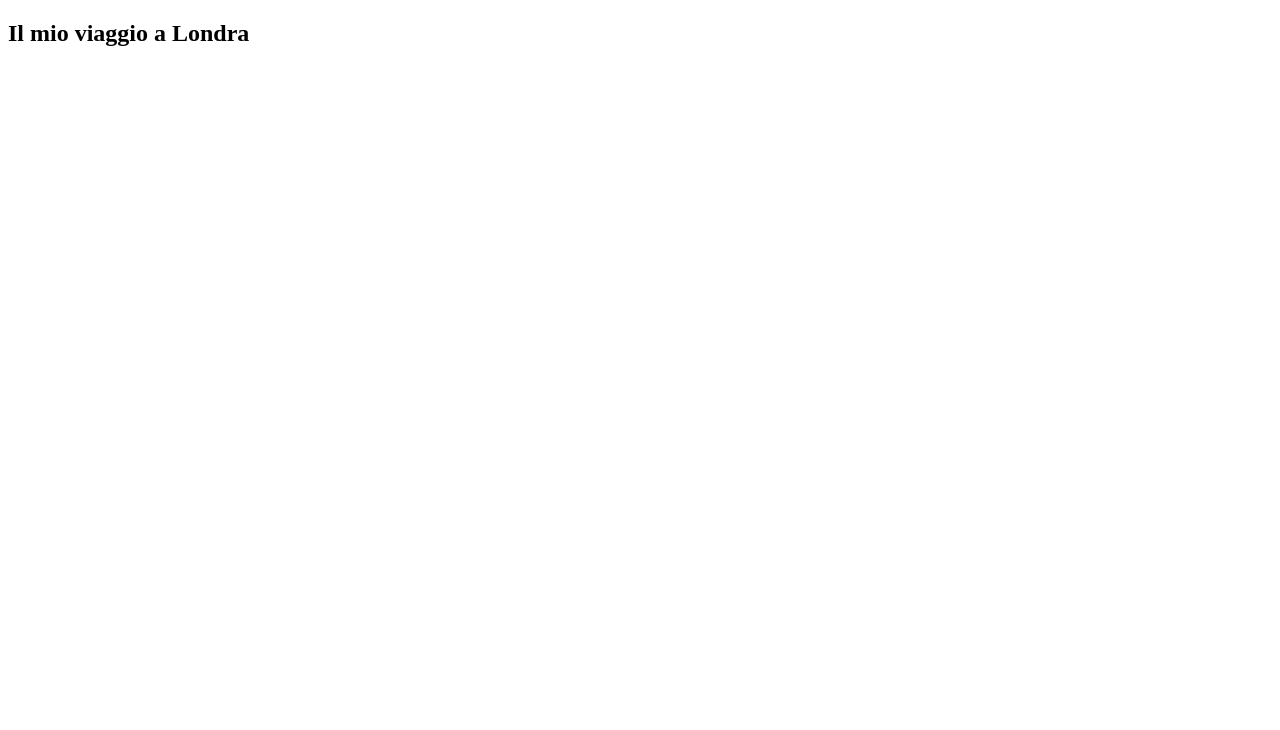
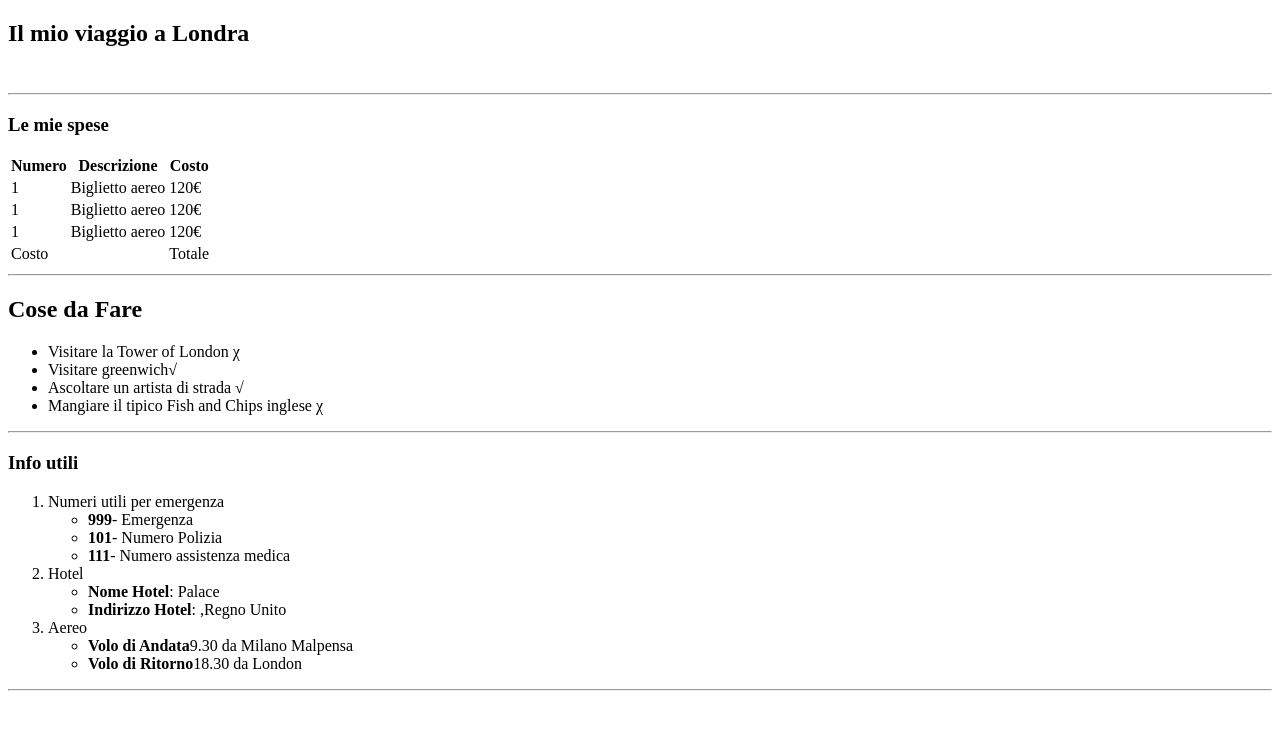
Before and after one commit to devitoangelo/html-london-trip, a plain HTML site: page index.html in a window 1280 px wide. Drawn offline with Linux system fonts and the light colour scheme.

Commit message:
center commit

```diff
--- a/index.html
+++ b/index.html
@@ -13,9 +13,104 @@
             <img src="./img/pexels-bill-emrich-230794-0.jpg" alt="">
             <img src="./img/pexels-bill-emrich-230794-1.jpg" alt="">
             <img src="./img/pexels-bill-emrich-230794-2.jpg" alt="">
+        </section> <hr>
+
+<!-- parte centrale  -->
+    <main>
+        <section>
+            <h3>Le mie spese</h3>
+            <table>
+                <thead>
+                    <tr>
+                        <th>Numero</th>
+                        <th>Descrizione</th>
+                        <th>Costo</th>
+                    </tr>
+
+                </thead>
+                <tbody>
+                    <tr>
+                        <td>1</td>
+                        <td>Biglietto aereo</td>
+                        <td>120&#8364;</td>
+                    </tr>
+                    <tr>
+                        <td>1</td>
+                        <td>Biglietto aereo</td>
+                        <td>120&#8364;</td>
+
+                    </tr>
+                    <tr>
+                        <td>1</td>
+                        <td>Biglietto aereo</td>
+                        <td>120&#8364;</td>
+                    </tr>
+
+                </tbody>
+
+                <tfoot>
+                    <tr>
+                        <td>Costo</td>
+                        <td></td>
+                        <td>Totale</td>
 
 
+                    </tr>
+                </tfoot>
+
+
+            </table>
+
         </section>
+
+        <hr>
+
+
+        <section>
+            <h2>Cose da Fare</h2>
+            <ul>
+                <li>Visitare la Tower of London &#967;</li>
+                <li>Visitare greenwich&#8730;</li>
+                <li>Ascoltare un artista di strada &#8730;</li>
+                <li>Mangiare il tipico Fish and Chips inglese &#967;</li>
+            </ul>
+
+        </section>
+        <hr>
+
+        <section>
+            <h3>Info utili</h3>
+            <ol>
+                <li>
+                    Numeri utili per emergenza
+                </li>
+                <ul>
+                    <li><strong>999</strong>- Emergenza</li>
+                    <li><strong>101</strong>- Numero Polizia</li>
+                    <li><strong>111</strong>- Numero assistenza medica</li>
+                </ul>
+
+                <li>Hotel</li>
+                <ul>
+                    <li><strong>Nome Hotel</strong>: Palace</li>
+                    <li><strong>Indirizzo Hotel</strong>: ,Regno Unito</li>
+                </ul>
+                <li>Aereo</li>
+                <ul>
+                    <li><strong>Volo di Andata</strong>9.30 da Milano Malpensa</li>
+                    <li><strong>Volo di Ritorno</strong>18.30 da London</li>
+                </ul>
+
+            </ol>
+
+        </section>
+        <hr>
+
+
+
+    </main>
+
+
 
 
 
```
